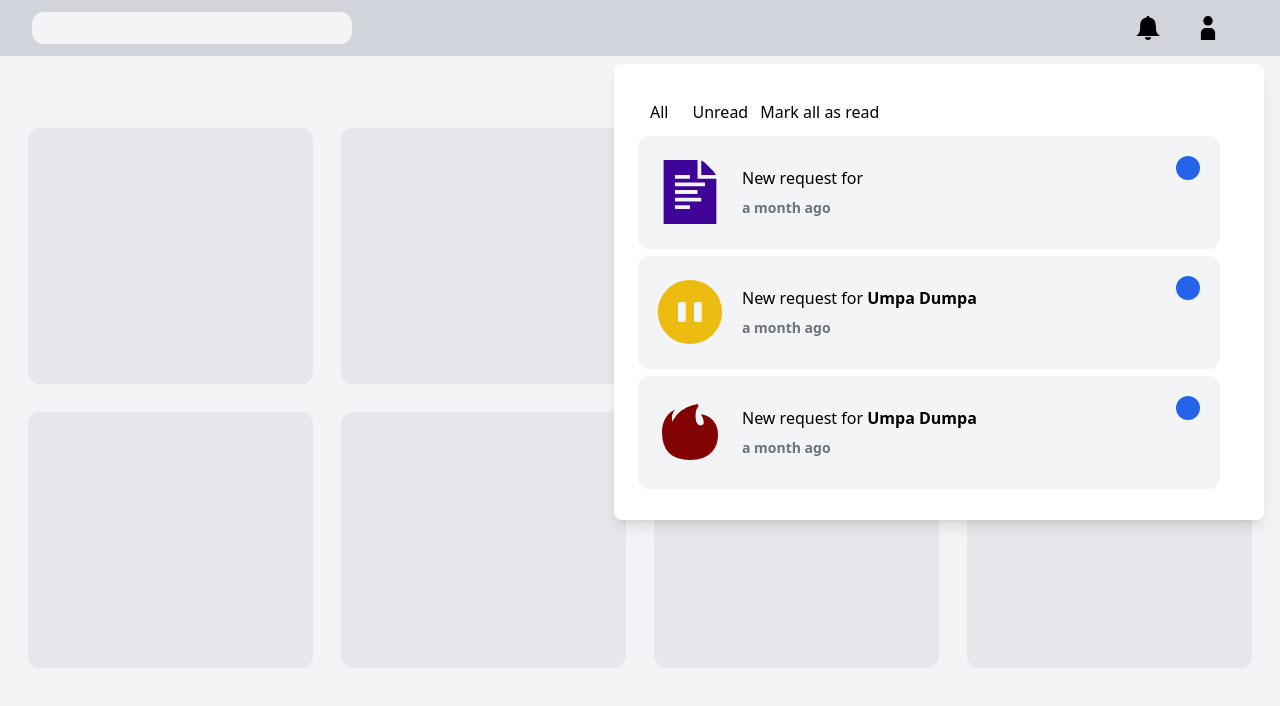
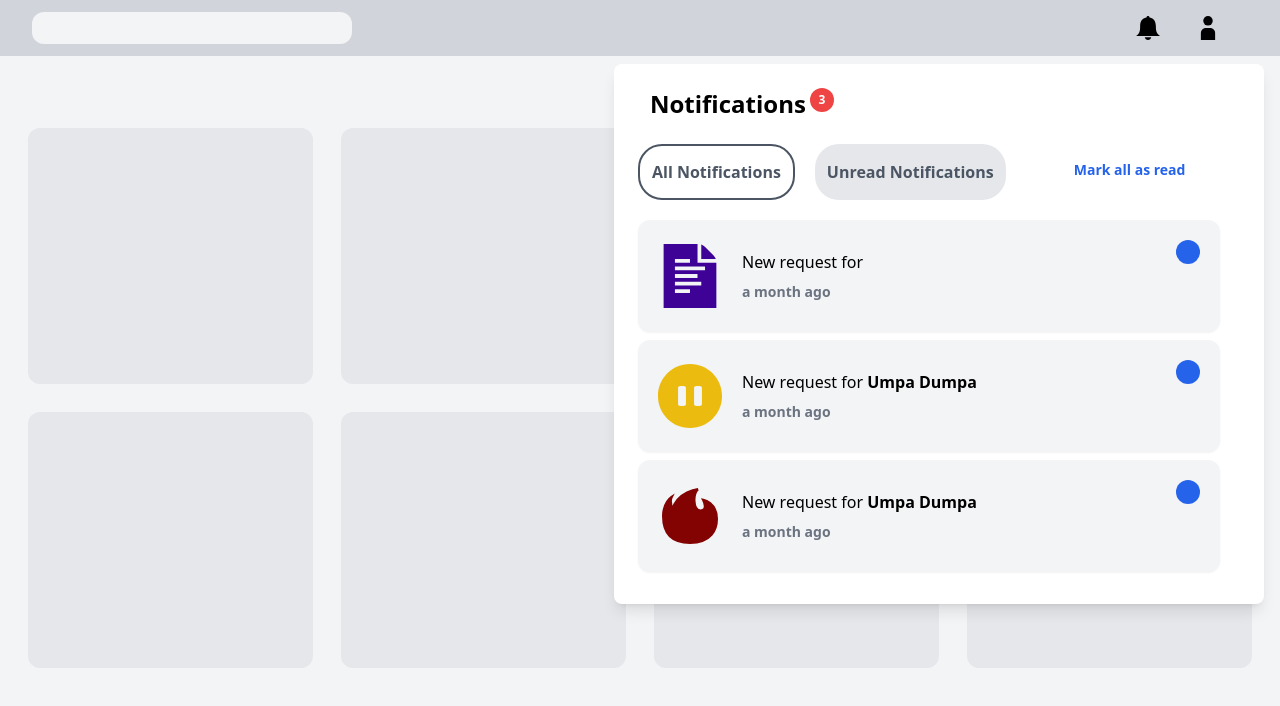
Before and after one commit to e-lechowicz/notification-modal, a React (Vite) app: page / in a window 1280 px wide. Both pictures are taken after a click on the button 1148 px from the left and 28 px from the top of the page. Shown: the top 706 px of the page. Built offline with nearby package versions, Linux system fonts and the light colour scheme.

Commit message:
updated modal styles

```diff
--- a/src/containers/NotificationModal/NotificationModal.tsx
+++ b/src/containers/NotificationModal/NotificationModal.tsx
@@ -6,14 +6,18 @@ import React, {
   useState,
 } from 'react';
 import { useDispatch, useSelector } from 'react-redux';
+import cn from 'classnames';
+
 import {
   markAllAsRead as markAllAsReadAction,
   markAsRead as markAsReadAction,
 } from '../../store/notifications/actions.ts';
 import { NotificationActionTypes } from '../../store/notifications/types.ts';
+
 import Button from '../../atoms/Button/Button.tsx';
 import NotificationList from '../../components/NotificationList/NotificationList.tsx';
 import { RootState } from '../../store/store.ts';
+import NotificationsCount from '../../atoms/NotificationCount/NotificationsCount.tsx';
 
 type NotificationsTab = 'all' | 'unread';
 
@@ -44,8 +48,17 @@ const NotificationModal: React.FC<Props> = ({ visible, onClose }) => {
 
   useEffect(() => {
     // changing the state to rerender the component
-    setKey(k => k+1)
+    setKey(k => k + 1)
   },[notifications])
+
+  const getButtonStyles = useCallback((tab: NotificationsTab) => {
+    return cn('w-auto pt-0 pb-0 font-semibold text-s rounded-3xl', {
+      'border-2 border-gray-600 text-gray-600': activeTab === tab,
+      'bg-gray-200 text-gray-600 hover:bg-gray-100': activeTab !== tab,
+    });
+  }, [activeTab]);
+
+  const notificationsCount = useMemo(()=> unreadNotifications.length, [unreadNotifications.length])
 
   return visible ? (
     <>
@@ -53,14 +66,34 @@ const NotificationModal: React.FC<Props> = ({ visible, onClose }) => {
         className="fixed top-0 left-0 w-full h-full bg-black opacity-0 flex items-center justify-center"
         onClick={onClose}
       ></div>
-      <div key={key} className="fixed top-16 right-4 bg-white p-6 rounded-lg shadow-lg min-w-[650px]">
-        <div>
-          <div>
-            <Button onClick={setAllTab}>All</Button>
-            <Button onClick={setUnreadTab}>Unread</Button>
-            <button onClick={handleMarkAllAsRead}>
-              Mark all as read
-            </button>
+      <div
+        key={key}
+        className="fixed top-16 right-4 bg-white p-6 rounded-lg shadow-lg min-w-[650px]"
+      >
+        <>
+          <div className="flex mb-6">
+            <div className="ml-3 text-2xl font-semibold mr-1">
+              {'Notifications'}
+            </div>
+            {notificationsCount>0 &&
+                <NotificationsCount className="p-1 h-5 w-5 text-xs" count={notificationsCount} />}
+          </div>
+          <div className="flex mb-5 gap-5">
+            <Button className={getButtonStyles('all')} onClick={setAllTab}>
+              All Notifications
+            </Button>
+            <Button
+              className={getButtonStyles('unread')}
+              onClick={setUnreadTab}
+            >
+              Unread Notifications
+            </Button>
+            <Button className='flex' onClick={handleMarkAllAsRead}>
+              <div className='bg-check-icon bg-no-repeat bg-contain p-4'/>
+              <div className='text-sm font-bold text-blue-600 ml-1 mt-1 hover:text-blue-500'>
+                {'Mark all as read'}
+              </div>
+            </Button>
           </div>
           {activeTab === 'unread' ? (
             <NotificationList
@@ -73,7 +106,7 @@ const NotificationModal: React.FC<Props> = ({ visible, onClose }) => {
               markAsRead={handleMarkAsRead}
             />
           )}
-        </div>
+        </>
       </div>
     </>
   ) : null;
```
